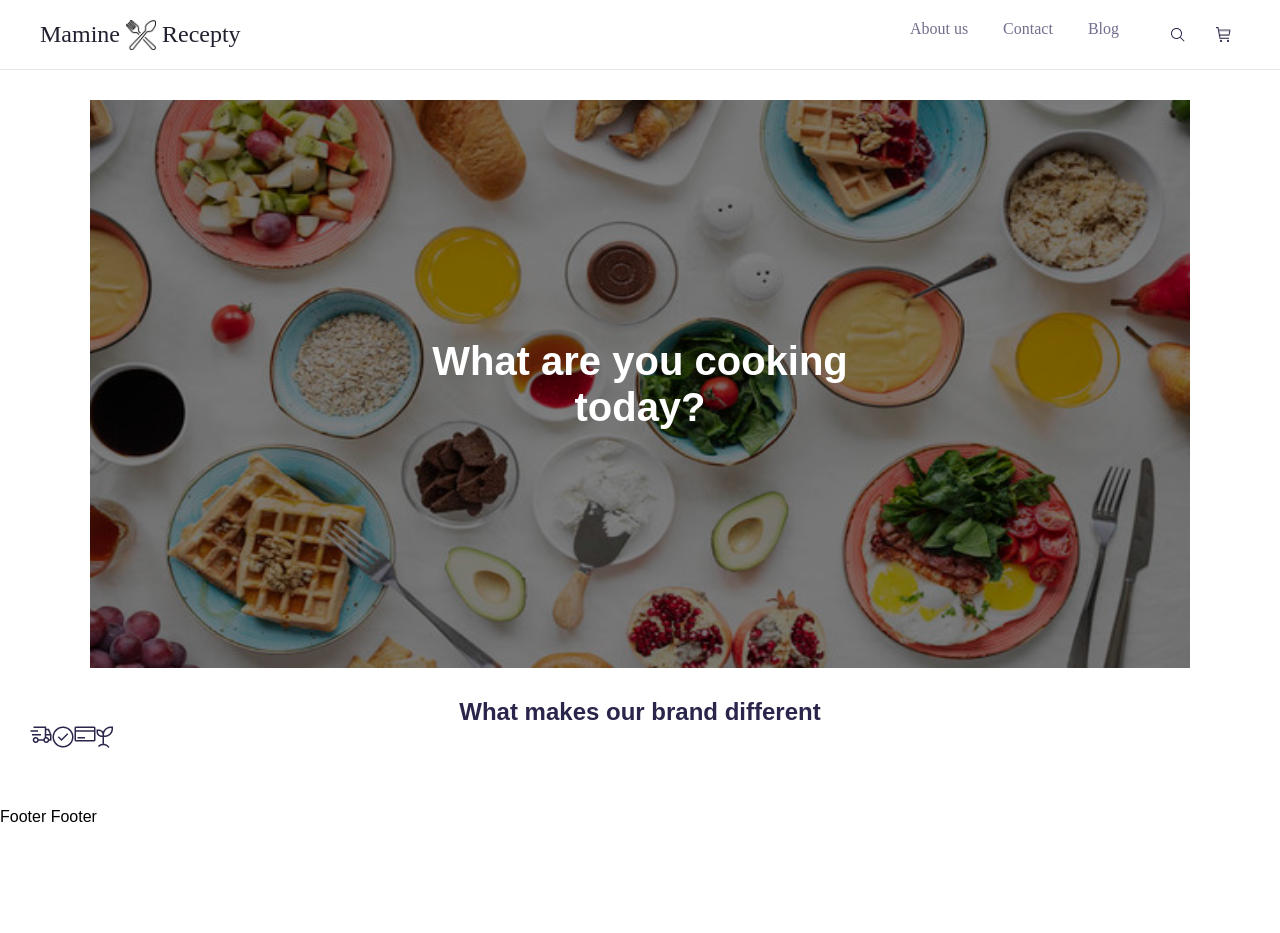
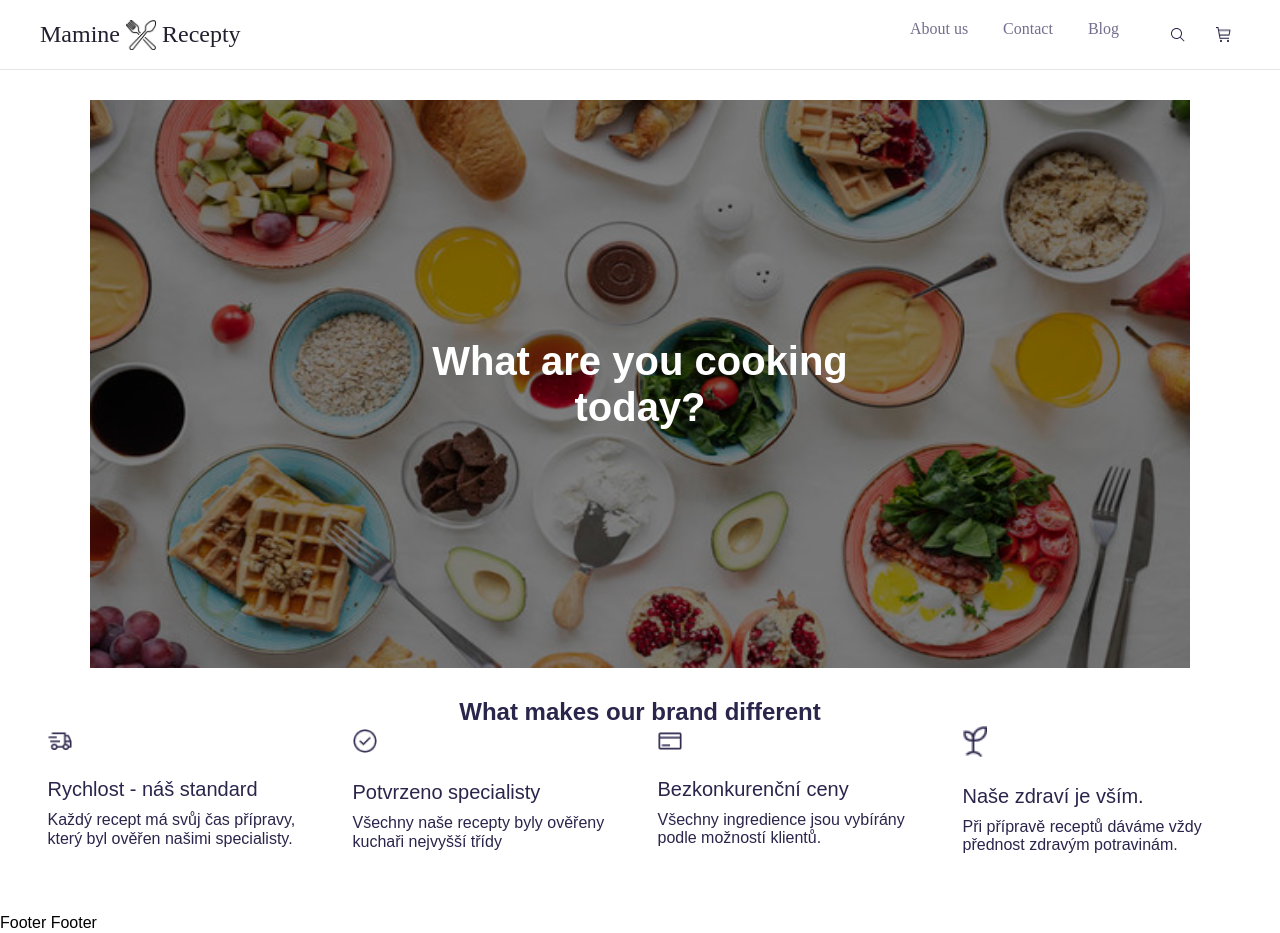
Before and after one commit to Medvedev245/eat-store, a React (Create React App) app: page / in a window 1280 px wide. Before the commit the page ends 826 px from the top, so only its background shows below. Built offline with nearby package versions, Linux system fonts and the light colour scheme.

Commit message:
ready DifferentSection section

```diff
--- a/src/components/DifferentBrand/DifferentBrand.jsx
+++ b/src/components/DifferentBrand/DifferentBrand.jsx
@@ -1,5 +1,13 @@
 import React from "react";
-import { DifferentSection, List, Title } from "./DifferentBrand.styled";
+import {
+  DifferentSection,
+  Element,
+  ElementSpan,
+  Image,
+  List,
+  Paragraf,
+  Title,
+} from "./DifferentBrand.styled";
 import car from "../../Files/icons/car.png";
 import Check from "../../Files/icons/Check.png";
 import Vallet from "../../Files/icons/Vallet.png";
@@ -11,26 +19,35 @@ const DifferentBrand = () => {
       <Title>What makes our brand different</Title>
 
       <List>
-        <li>
-          <img src={car} alt="" />
-          <span></span>
-          <p></p>
-        </li>
-        <li>
-          <img src={Check} alt="" />
-          <span></span>
-          <p></p>
-        </li>
-        <li>
-          <img src={Vallet} alt="" />
-          <span></span>
-          <p></p>
-        </li>
-        <li>
-          <img src={Flower} alt="" />
-          <span></span>
-          <p></p>
-        </li>
+        <Element>
+          <Image src={car} alt="" />
+          <ElementSpan>Rychlost - náš standard</ElementSpan>
+          <Paragraf>
+            Každý recept má svůj čas přípravy, který byl ověřen našimi
+            specialisty.
+          </Paragraf>
+        </Element>
+        <Element>
+          <Image src={Check} alt="" />
+          <ElementSpan>Potvrzeno specialisty</ElementSpan>
+          <Paragraf>
+            Všechny naše recepty byly ověřeny kuchaři nejvyšší třídy
+          </Paragraf>
+        </Element>
+        <Element>
+          <Image src={Vallet} alt="" />
+          <ElementSpan>Bezkonkurenční ceny</ElementSpan>
+          <Paragraf>
+            Všechny ingredience jsou vybírány podle možností klientů.
+          </Paragraf>
+        </Element>
+        <Element>
+          <Image src={Flower} alt="" />
+          <ElementSpan>Naše zdraví je vším.</ElementSpan>
+          <Paragraf>
+            Při přípravě receptů dáváme vždy přednost zdravým potravinám.
+          </Paragraf>
+        </Element>
       </List>
     </DifferentSection>
   );
--- a/src/components/DifferentBrand/DifferentBrand.styled.js
+++ b/src/components/DifferentBrand/DifferentBrand.styled.js
@@ -26,6 +26,26 @@ export const List = styled.ul`
   display: flex;
   flex-direction: row;
   flex-wrap: wrap;
+  align-items: center;
+  justify-content: space-around;
+
+  @media screen and (max-width: 1200px) {
+    margin: 0 auto;
+    justify-content: space-between;
+    gap: 30px;
+    width: 620px;
+  }
+  @media screen and (max-width: 767px) {
+    width: 320px;
+  }
+`;
+
+export const Element = styled.li`
+  color: var(--iq-brand-text);
+  width: 270px;
+  display: flex;
+  flex-direction: column;
+  gap: 10px;
 
   @media screen and (max-width: 1200px) {
   }
@@ -33,3 +53,25 @@ export const List = styled.ul`
     /* font-size: 20px; */
   }
 `;
+
+export const ElementSpan = styled.span`
+  font-size: 20px;
+  @media screen and (max-width: 1200px) {
+  }
+  @media screen and (max-width: 767px) {
+    font-size: 16px;
+  }
+`;
+
+export const Paragraf = styled.p`
+  font-size: 16px;
+
+  @media screen and (max-width: 767px) {
+    font-size: 14px;
+  }
+`;
+
+export const Image = styled.img`
+  width: 24px;
+  margin-bottom: 18px;
+`;
```
